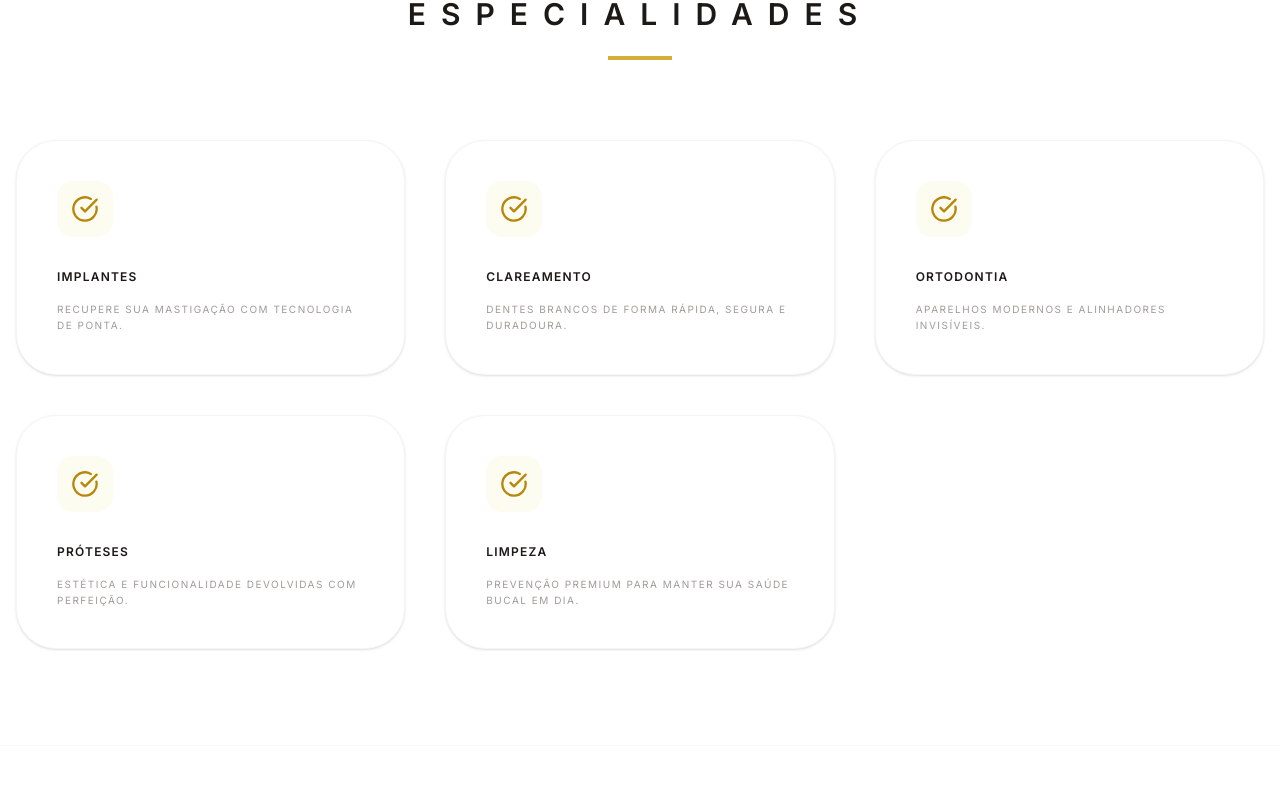
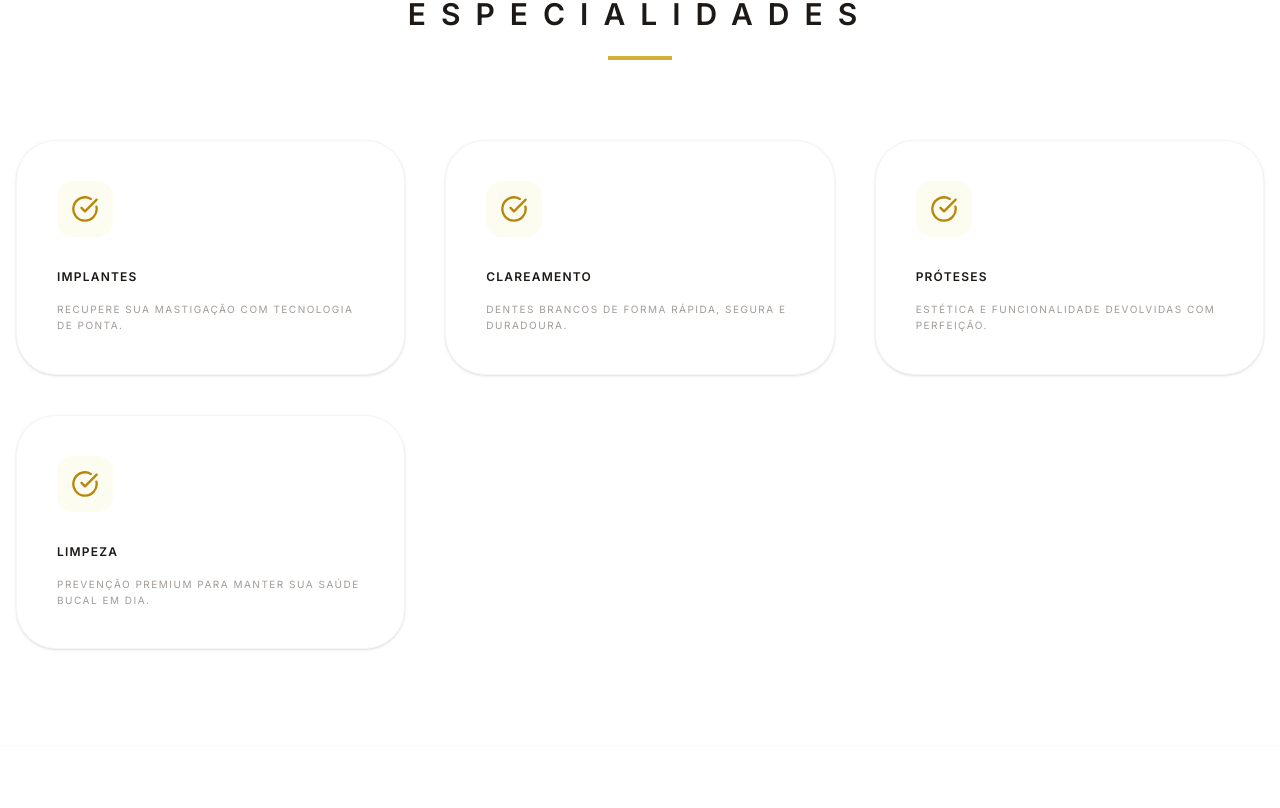
Before and after one commit to gabrielsdev6/sorrir-odontologia, a React (Vite) app: page / in a window 1280 px wide. Shown: the part 1052-1860 px from the top of the page. Built offline with nearby package versions, Linux system fonts and the light colour scheme.

Commit message:
remove badge

```diff
--- a/src/App.jsx
+++ b/src/App.jsx
@@ -120,7 +120,6 @@ const Services = () => (
       {[
         { t: "Implantes", d: "Recupere sua mastigação com tecnologia de ponta." },
         { t: "Clareamento", d: "Dentes brancos de forma rápida, segura e duradoura." },
-        { t: "Ortodontia", d: "Aparelhos modernos e alinhadores invisíveis." },
         { t: "Próteses", d: "Estética e funcionalidade devolvidas com perfeição." },
         { t: "Limpeza", d: "Prevenção Premium para manter sua saúde bucal em dia." }
       ].map((s, idx) => (
```
